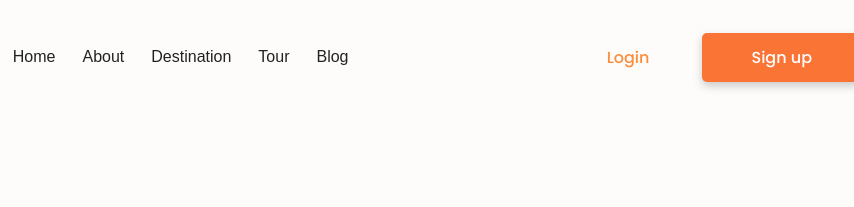
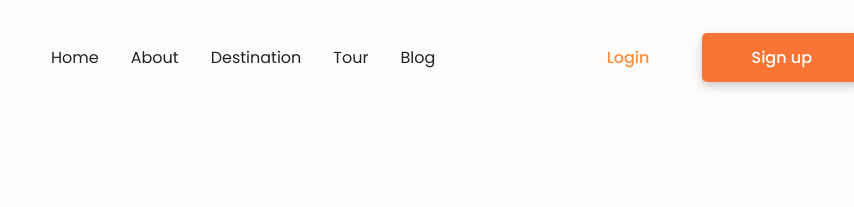
Before and after one commit to Karthikeyan-N-FSD/Landing-Page-1, a plain HTML site: page index.html in a window 1280 px wide. Shown: the top 207 px of the page, 364-1218 px from the left. Drawn offline with Linux system fonts and the light colour scheme; a web font is replaced by a local one.

Commit message:
header align

```diff
--- a/style.css
+++ b/style.css
@@ -30,15 +30,17 @@ header {
 nav {
     align-items: center;
     display: flex;
-    gap: 27px;
-    font-family: '', sans-serif;
+    gap: 32px;
+    font-family: 'poppins', sans-serif;
     font-size: 16px;
     margin: 0;
+    margin-left: 125px;
 }
 
 nav a {
     text-decoration: none;
     color: #222222;
+
 }
 
 .auth-buttons {
```
